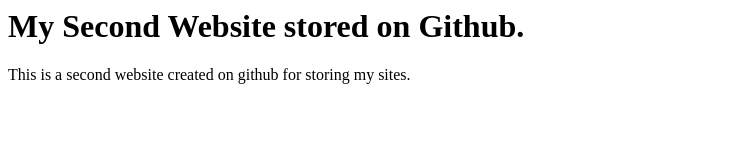
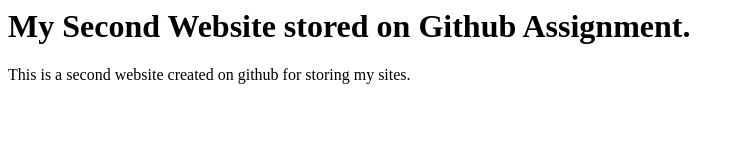
Before and after one commit to alexierosscastro/wk1_assignment2, a plain HTML site: page index.html in a window 1280 px wide. Shown: the whole page, without its empty margins (0-744 px from the left). Drawn offline with Linux system fonts and the light colour scheme.

Commit message:
updates to the h1 tag

```diff
--- a/index.html
+++ b/index.html
@@ -3,7 +3,7 @@
     <title>My Second Website</title>
   </head>
   <body>
-    <h1>My Second Website stored on Github.</h1>
+    <h1>My Second Website stored on Github Assignment.</h1>
     <p>This is a second website created on github for storing my sites.</p>
   </body>
 </html>
```
